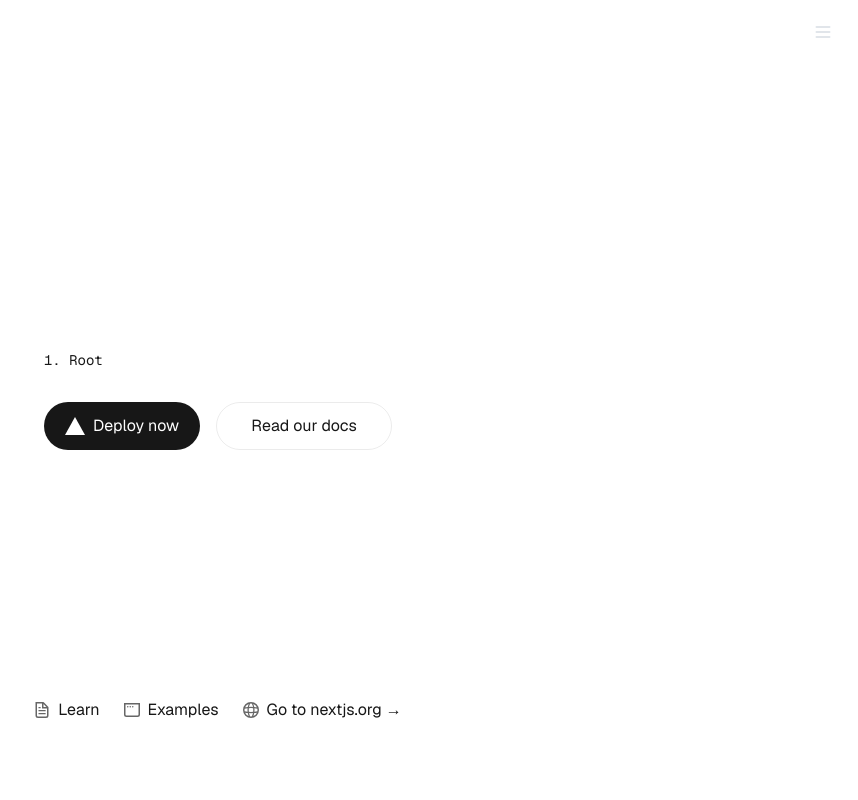
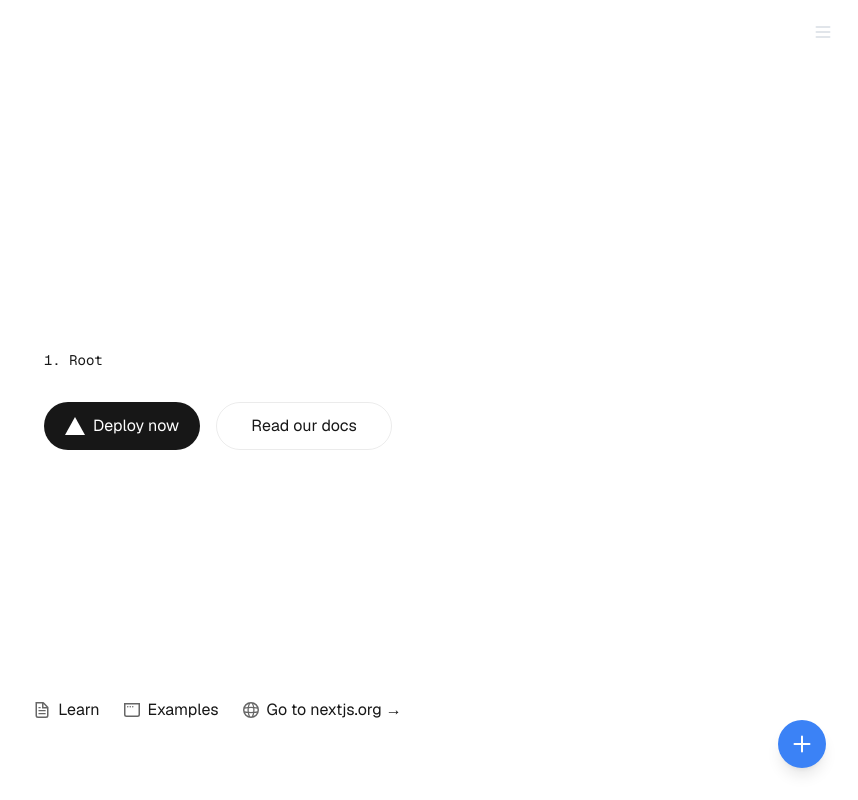
Before and after one commit to 2025-zenn/next-15, a Next.js app in the folder next/: page / in a window 1280 px wide. Shown: the whole page, without its empty margins (422-1280 px from the left). Built offline with nearby package versions, Linux system fonts and the light colour scheme.

Commit message:
モーダル実装

```diff
--- a/next/app/page.tsx
+++ b/next/app/page.tsx
@@ -1,6 +1,11 @@
+"use client"
+
 import Image from "next/image";
+import { useState } from "react";
 
 export default function Home() {
+  const [isModalOpen, setIsModalOpen] = useState(false);
+
   return (
     <div className="grid grid-rows-[20px_1fr_20px] items-center justify-items-center min-h-screen p-8 pb-20 gap-16 sm:p-20 font-[family-name:var(--font-geist-sans)]">
       <main className="flex flex-col gap-8 row-start-2 items-center sm:items-start">
@@ -81,6 +86,52 @@ export default function Home() {
           Go to nextjs.org →
         </a>
       </footer>
+
+      {/* プラスボタン */}
+      <button
+        onClick={() => setIsModalOpen(true)}
+        className="fixed bottom-8 right-8 w-12 h-12 bg-blue-500 hover:bg-blue-600 text-white rounded-full flex items-center justify-center shadow-lg transition-colors"
+      >
+        <svg
+          xmlns="http://www.w3.org/2000/svg"
+          fill="none"
+          viewBox="0 0 24 24"
+          strokeWidth={2}
+          stroke="currentColor"
+          className="w-6 h-6"
+        >
+          <path strokeLinecap="round" strokeLinejoin="round" d="M12 4.5v15m7.5-7.5h-15" />
+        </svg>
+      </button>
+
+      {/* モーダル */}
+      {isModalOpen && (
+        <div className="fixed inset-0 bg-black/50 flex items-center justify-center">
+          <div className="bg-white dark:bg-gray-800 rounded-lg p-6 w-96 max-w-[90%]">
+            <div className="flex justify-between items-center mb-4">
+              <h2 className="text-xl font-bold">新規作成</h2>
+              <button
+                onClick={() => setIsModalOpen(false)}
+                className="text-gray-500 hover:text-gray-700 dark:text-gray-400 dark:hover:text-gray-200"
+              >
+                <svg
+                  xmlns="http://www.w3.org/2000/svg"
+                  className="h-6 w-6"
+                  fill="none"
+                  viewBox="0 0 24 24"
+                  stroke="currentColor"
+                >
+                  <path strokeLinecap="round" strokeLinejoin="round" strokeWidth={2} d="M6 18L18 6M6 6l12 12" />
+                </svg>
+              </button>
+            </div>
+            {/* モーダルの内容をここに追加 */}
+            <div className="mt-4">
+              <p>モーダルの内容がここに表示されます。</p>
+            </div>
+          </div>
+        </div>
+      )}
     </div>
   );
 }
```
